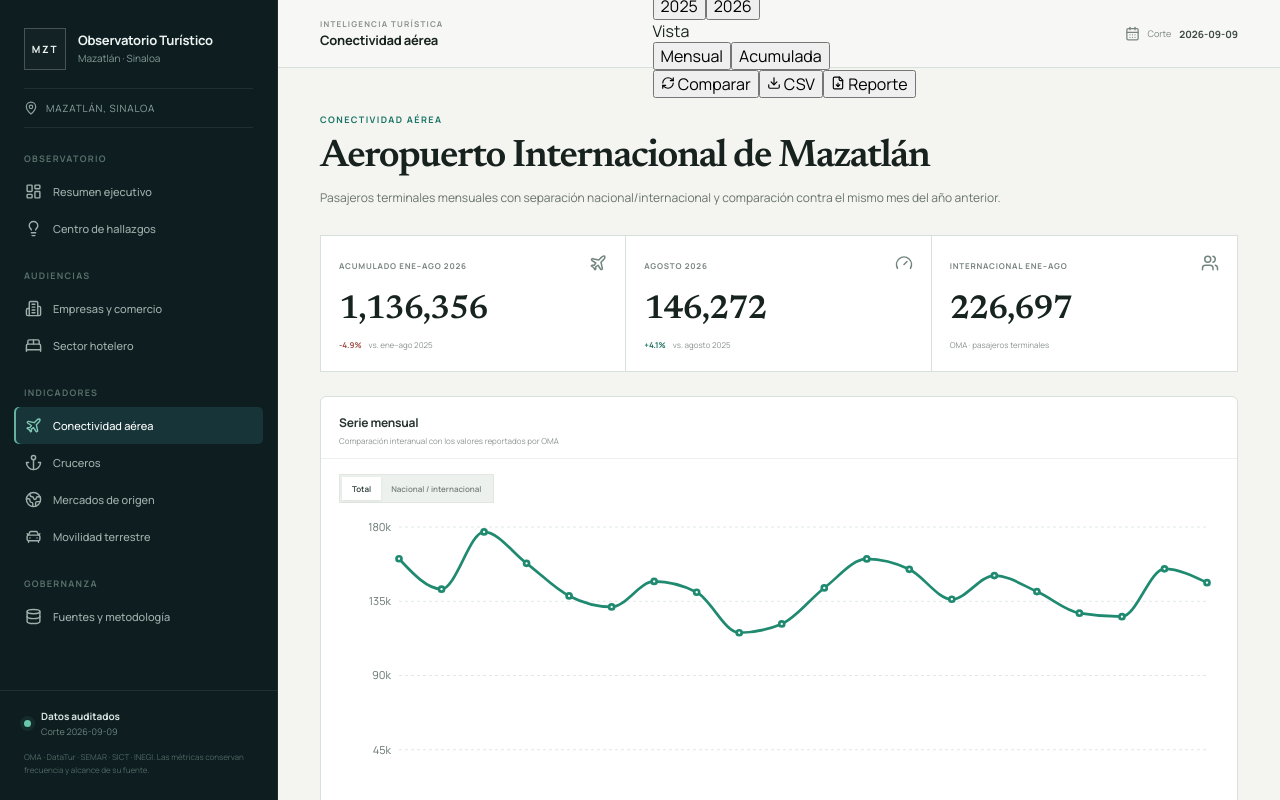
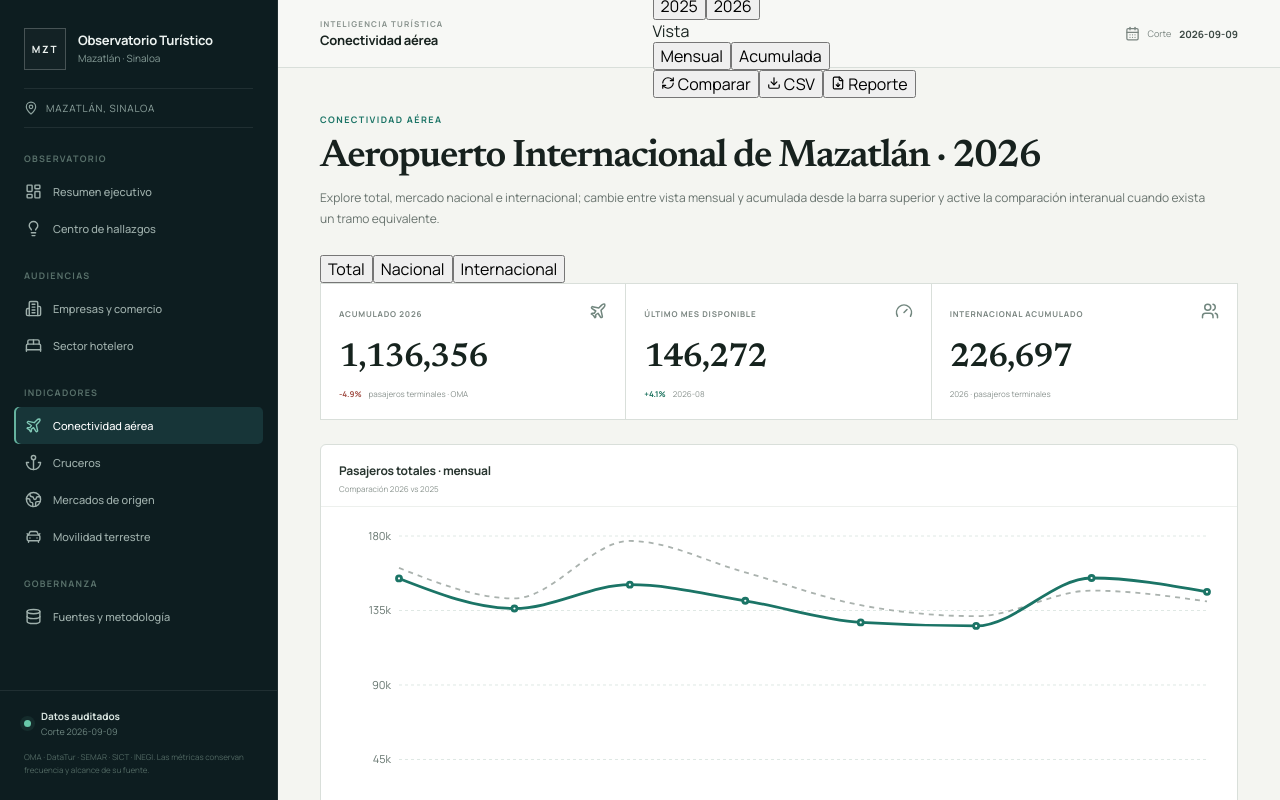
Before and after one commit to Murua-Alvaro/observatorio-turistico-mazatlan, a React (Vite) app: page / in a window 1280 px wide. Both pictures are taken after a click on the button "Abrir módulo". Shown: the top 800 px of the page. Built offline with nearby package versions, Linux system fonts and the light colour scheme.

Commit message:
Add year, comparison and series controls to airport module

```diff
--- a/src/pages/Airport.tsx
+++ b/src/pages/Airport.tsx
@@ -5,23 +5,36 @@ import { ChartFrame, tooltipStyle } from '../components/ChartFrame';
 import { Metric } from '../components/Metric';
 import { Panel } from '../components/Panel';
 import { SectionHeader } from '../components/SectionHeader';
-import { airport, data } from '../data/model';
+import { airport } from '../data/model';
 import { integer, pct } from '../lib/format';
+import type { ObservatoryYear } from '../lib/export';
+import type { ViewMode } from '../App';
 
-export function Airport() {
-  const [series, setSeries] = useState<'total' | 'mix'>('total');
-  const latest = airport.at(-1);
+type Props = { year: ObservatoryYear; viewMode: ViewMode; compare: boolean };
+type Series = 'total' | 'national' | 'international';
+
+export function Airport({ year, viewMode, compare }: Props) {
+  const [series, setSeries] = useState<Series>('total');
+  const current = airport.filter((d:any)=>d.periodo.startsWith(String(year)));
+  const previous = airport.filter((d:any)=>d.periodo.startsWith(String(year-1))).slice(0,current.length);
+  let runCurrent=0, runPrev=0;
+  const chart = current.map((d:any,i:number)=>{
+    const key = series === 'total' ? 'pasajeros_totales_mes_actual' : series === 'national' ? 'pasajeros_nacionales_mes_actual' : 'pasajeros_internacionales_mes_actual';
+    const cur = d[key]; const prev = previous[i]?.[key] ?? null;
+    runCurrent += cur; if(prev!==null) runPrev += prev;
+    return { label:d.label, current:viewMode==='monthly'?cur:runCurrent, previous:prev===null?null:(viewMode==='monthly'?prev:runPrev), yoy:d.yoy_total_pct };
+  });
+  const total = current.reduce((s:number,d:any)=>s+d.pasajeros_totales_mes_actual,0);
+  const totalPrev = previous.reduce((s:number,d:any)=>s+d.pasajeros_totales_mes_actual,0);
+  const yoy = totalPrev ? (total/totalPrev-1)*100 : current.at(-1)?.yoy_total_pct ?? 0;
+  const latest = current.at(-1);
+  const intl = current.reduce((s:number,d:any)=>s+d.pasajeros_internacionales_mes_actual,0);
+
   return <>
-    <SectionHeader kicker="Conectividad aérea" title="Aeropuerto Internacional de Mazatlán" description="Pasajeros terminales mensuales con separación nacional/internacional y comparación contra el mismo mes del año anterior." />
-    <div className="metric-grid metric-grid--three">
-      <Metric eyebrow="Acumulado ene–ago 2026" value={integer.format(data.kpis.airportYtd)} change={pct(data.kpis.airportYtdYoY, true)} changeTone="negative" detail="vs. ene–ago 2025" icon={<Plane size={18} />} />
-      <Metric eyebrow="Agosto 2026" value={integer.format(latest.pasajeros_totales_mes_actual)} change={pct(data.kpis.airportAugYoY, true)} changeTone="positive" detail="vs. agosto 2025" icon={<Gauge size={18} />} />
-      <Metric eyebrow="Internacional ene–ago" value={integer.format(data.kpis.airportInternationalYtd)} detail="OMA · pasajeros terminales" icon={<Users size={18} />} />
-    </div>
-    <Panel title="Serie mensual" subtitle="Comparación interanual con los valores reportados por OMA">
-      <div className="segmented"><button className={series === 'total' ? 'active' : ''} onClick={() => setSeries('total')}>Total</button><button className={series === 'mix' ? 'active' : ''} onClick={() => setSeries('mix')}>Nacional / internacional</button></div>
-      <ChartFrame large><ResponsiveContainer width="100%" height="100%"><LineChart data={airport} margin={{ top: 16, right: 12, left: 0, bottom: 0 }}><CartesianGrid strokeDasharray="3 3" vertical={false} stroke="#dfe8e4"/><XAxis dataKey="label" tick={{ fontSize: 11, fill: '#66756f' }} tickLine={false} axisLine={false}/><YAxis tick={{ fontSize: 11, fill: '#66756f' }} tickLine={false} axisLine={false} tickFormatter={(v:any)=>`${Math.round(Number(v)/1000)}k`}/><Tooltip contentStyle={tooltipStyle} formatter={(v:any)=>integer.format(Number(v))}/><Legend iconType="circle" wrapperStyle={{ fontSize: 12 }}/>{series === 'total' ? <Line type="monotone" dataKey="pasajeros_totales_mes_actual" name="Pasajeros totales" stroke="#1f8a70" strokeWidth={2.7} dot={{ r: 2.5 }}/> : <><Line type="monotone" dataKey="pasajeros_nacionales_mes_actual" name="Nacionales" stroke="#315f8c" strokeWidth={2.5} dot={false}/><Line type="monotone" dataKey="pasajeros_internacionales_mes_actual" name="Internacionales" stroke="#c5773d" strokeWidth={2.5} dot={false}/></>}</LineChart></ResponsiveContainer></ChartFrame>
-    </Panel>
-    <div className="table-wrap"><table><thead><tr><th>Periodo</th><th>Total</th><th>Nacional</th><th>Internacional</th><th>Var. total</th></tr></thead><tbody>{[...airport].reverse().map((d:any)=><tr key={d.periodo}><td>{d.periodo}</td><td>{integer.format(d.pasajeros_totales_mes_actual)}</td><td>{integer.format(d.pasajeros_nacionales_mes_actual)}</td><td>{integer.format(d.pasajeros_internacionales_mes_actual)}</td><td className={d.yoy_total_pct >= 0 ? 'positive' : 'negative'}>{pct(d.yoy_total_pct, true)}</td></tr>)}</tbody></table></div>
+    <SectionHeader kicker="Conectividad aérea" title={`Aeropuerto Internacional de Mazatlán · ${year}`} description="Explore total, mercado nacional e internacional; cambie entre vista mensual y acumulada desde la barra superior y active la comparación interanual cuando exista un tramo equivalente." />
+    <div className="module-tabs module-tabs--compact"><button className={series==='total'?'active':''} onClick={()=>setSeries('total')}>Total</button><button className={series==='national'?'active':''} onClick={()=>setSeries('national')}>Nacional</button><button className={series==='international'?'active':''} onClick={()=>setSeries('international')}>Internacional</button></div>
+    <div className="metric-grid metric-grid--three"><Metric eyebrow={`Acumulado ${year}`} value={integer.format(total)} change={compare?pct(yoy,true):undefined} changeTone={yoy>=0?'positive':'negative'} detail="pasajeros terminales · OMA" icon={<Plane size={18}/>}/><Metric eyebrow="Último mes disponible" value={latest?integer.format(latest.pasajeros_totales_mes_actual):'—'} change={latest?pct(latest.yoy_total_pct,true):undefined} changeTone={latest?.yoy_total_pct>=0?'positive':'negative'} detail={latest?.periodo ?? 'sin datos'} icon={<Gauge size={18}/>}/><Metric eyebrow="Internacional acumulado" value={integer.format(intl)} detail={`${year} · pasajeros terminales`} icon={<Users size={18}/>}/></div>
+    <Panel title={`${series==='total'?'Pasajeros totales':series==='national'?'Pasajeros nacionales':'Pasajeros internacionales'} · ${viewMode==='monthly'?'mensual':'acumulado'}`} subtitle={compare&&previous.length?`Comparación ${year} vs ${year-1}`:'Serie del año seleccionado'}><ChartFrame large><ResponsiveContainer width="100%" height="100%"><LineChart data={chart} margin={{top:16,right:12,left:0,bottom:0}}><CartesianGrid strokeDasharray="3 3" vertical={false} stroke="#dfe8e4"/><XAxis dataKey="label" tick={{fontSize:11,fill:'#66756f'}} tickLine={false} axisLine={false}/><YAxis tick={{fontSize:11,fill:'#66756f'}} tickLine={false} axisLine={false} tickFormatter={(v:any)=>`${Math.round(Number(v)/1000)}k`}/><Tooltip contentStyle={tooltipStyle} formatter={(v:any)=>integer.format(Number(v))}/><Legend iconType="circle" wrapperStyle={{fontSize:11}}/>{compare&&previous.length?<Line type="monotone" dataKey="previous" name={`${year-1}`} stroke="#aab2ae" strokeWidth={1.8} strokeDasharray="5 5" dot={false}/>:null}<Line type="monotone" dataKey="current" name={`${year}`} stroke="#1b7466" strokeWidth={2.8} dot={{r:2.5}}/></LineChart></ResponsiveContainer></ChartFrame></Panel>
+    <div className="table-wrap"><table><thead><tr><th>Periodo</th><th>Total</th><th>Nacional</th><th>Internacional</th><th>Var. total</th></tr></thead><tbody>{[...current].reverse().map((d:any)=><tr key={d.periodo}><td>{d.periodo}</td><td>{integer.format(d.pasajeros_totales_mes_actual)}</td><td>{integer.format(d.pasajeros_nacionales_mes_actual)}</td><td>{integer.format(d.pasajeros_internacionales_mes_actual)}</td><td className={d.yoy_total_pct>=0?'positive':'negative'}>{pct(d.yoy_total_pct,true)}</td></tr>)}</tbody></table></div>
   </>;
 }
```
